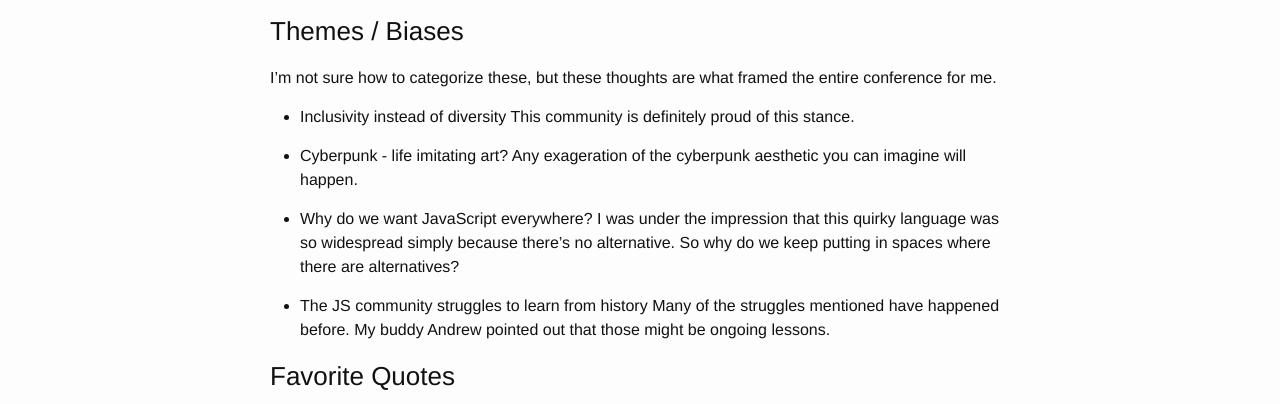
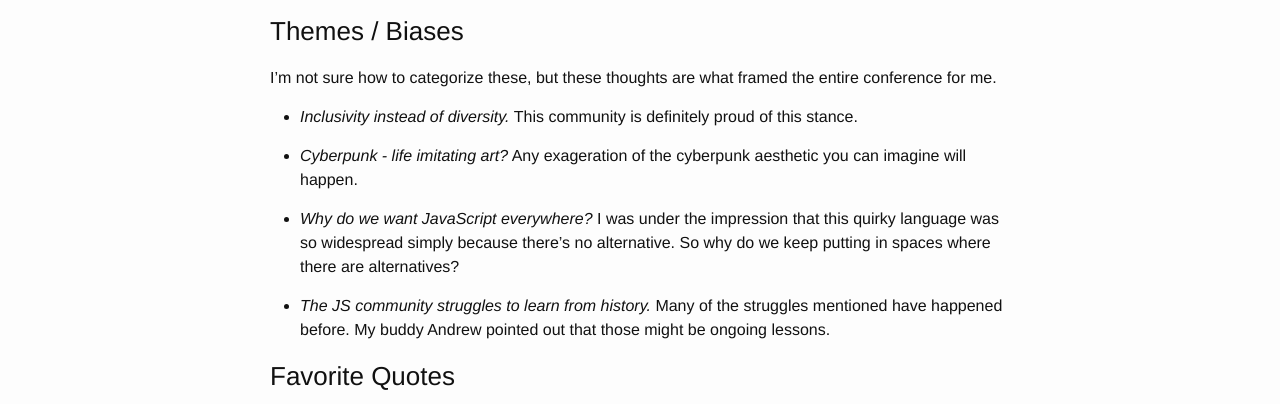
Before and after one commit to kellyjosephprice/kellyjosephprice.github.io, a Jekyll site: the page built from _posts/2016-02-11-forwardjs.markdown, in a window 1280 px wide and 900 px high. Shown: the part 281-685 px from the top of the window. Built offline with Jekyll 4.4.1, drawn with Linux system fonts in a browser that asks for light colours; some of the changed text lies outside the part shown.

Commit message:
More tweaks

```diff
--- a/_posts/2016-02-11-forwardjs.markdown
+++ b/_posts/2016-02-11-forwardjs.markdown
@@ -13,18 +13,18 @@
 I'm not sure how to categorize these, but these thoughts are what framed
 the entire conference for me.
 
-* Inclusivity instead of diversity
+* _Inclusivity instead of diversity._
   This community is definitely proud of this stance.
 
-* Cyberpunk - life imitating art?
+* _Cyberpunk - life imitating art?_
   Any exageration of the cyberpunk aesthetic you can imagine will happen.
 
-* Why do we want JavaScript everywhere?
+* _Why do we want JavaScript everywhere?_
   I was under the impression that this quirky language was so widespread
 simply because there's no alternative. So why do we keep putting in
 spaces where there are alternatives?
 
-* The JS community struggles to learn from history
+* _The JS community struggles to learn from history._
   Many of the struggles mentioned have happened before. My buddy Andrew
 pointed out that those might be ongoing lessons.
 
```
Also changed, not shown: other parts of _posts/2016-02-11-forwardjs.markdown (+4 -3 lines).
